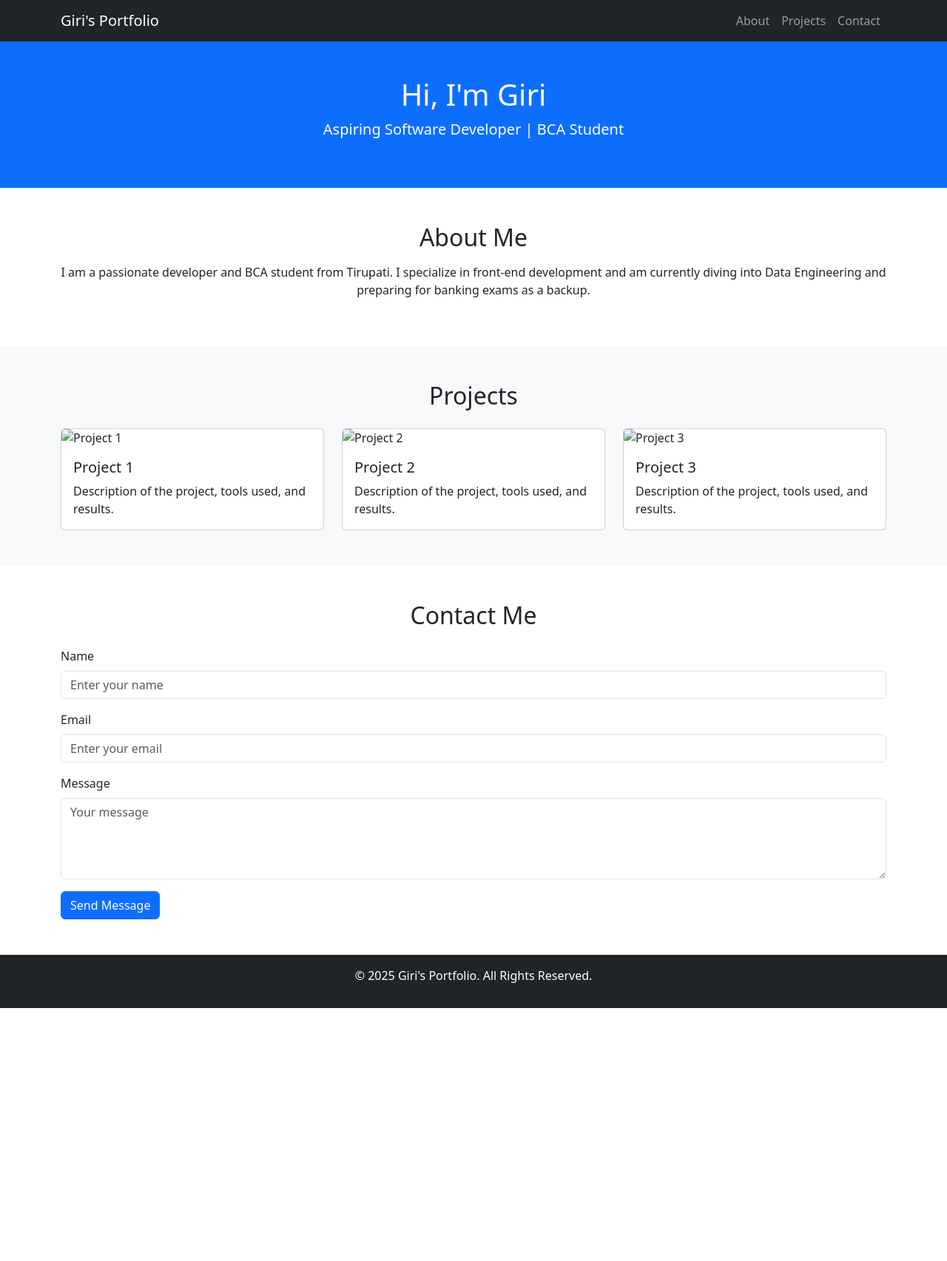
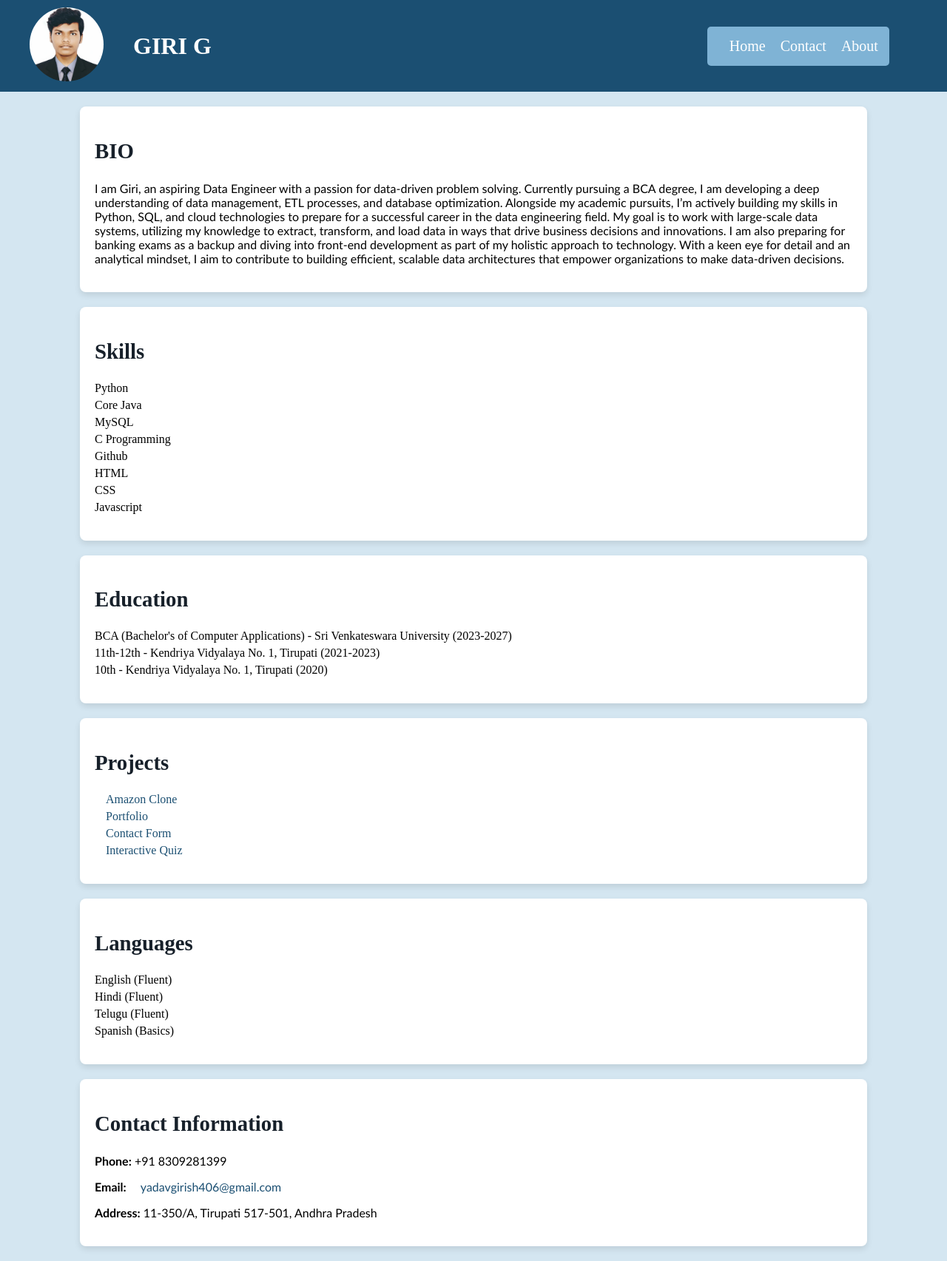
Before and after one commit to 1amgiri/github-portfolio, a plain HTML site: page index.html in a window 1280 px wide. Shown: the whole page at 74% size. Before the commit the page ends 1363 px from the top, so only its background shows below. Drawn offline with nearby package versions, Linux system fonts and the light colour scheme.

Commit message:
own-commit

```diff
--- a/index.html
+++ b/index.html
@@ -3,110 +3,80 @@
 <head>
     <meta charset="UTF-8">
     <meta name="viewport" content="width=device-width, initial-scale=1.0">
-  <title>Giri's Portfolio</title>
-  <!-- Bootstrap CSS -->
-  <link href="https://cdn.jsdelivr.net/npm/bootstrap@5.3.2/dist/css/bootstrap.min.css" rel="stylesheet">
-  <!-- Custom CSS -->
-  <link rel="stylesheet" href="styles.css">
+    <title>Portfolio</title>
+    <link rel="stylesheet" href="portfolio.css">
+    <script src="https://kit.fontawesome.com/yourcode.js" crossorigin="anonymous"></script>
 </head>
 <body>
-  <!-- Navbar -->
-  <nav class="navbar navbar-expand-lg navbar-dark bg-dark">
-    <div class="container">
-      <a class="navbar-brand" href="#">Giri's Portfolio</a>
-      <button class="navbar-toggler" type="button" data-bs-toggle="collapse" data-bs-target="#navbarNav">
-        <span class="navbar-toggler-icon"></span>
-      </button>
-      <div class="collapse navbar-collapse" id="navbarNav">
-        <ul class="navbar-nav ms-auto">
-          <li class="nav-item"><a class="nav-link" href="#about">About</a></li>
-          <li class="nav-item"><a class="nav-link" href="#projects">Projects</a></li>
-          <li class="nav-item"><a class="nav-link" href="#contact">Contact</a></li>
-        </ul>
+    <div class="banner">
+        <div class="dp">
+        <img src="profile.jpg"/>
+        </div>
+        <h1>GIRI G</h1>
+        <div class="menu">
+            <a href="index.html">Home</a>
+            <a href="#contact">Contact</a>
+            <a href="#about">About</a>
         </div>
     </div>
-  </nav>
+    <div class="desc">
+        <section id="profile">
+            <h2>BIO</h2>
+            <p>
+                I am Giri, an aspiring Data Engineer with a passion for data-driven problem solving. Currently pursuing a BCA degree, I am developing a deep understanding of data management, ETL processes, and database optimization. Alongside my academic pursuits, I’m actively building my skills in Python, SQL, and cloud technologies to prepare for a successful career in the data engineering field. My goal is to work with large-scale data systems, utilizing my knowledge to extract, transform, and load data in ways that drive business decisions and innovations.
 
-  <!-- Hero Section -->
-  <header class="bg-primary text-white text-center py-5">
-    <div class="container">
-      <h1>Hi, I'm Giri</h1>
-      <p class="lead">Aspiring Software Developer | BCA Student</p>
-    </div>
-  </header>
-
-  <!-- About Section -->
-  <section id="about" class="py-5">
-    <div class="container">
-      <h2 class="text-center">About Me</h2>
-      <p class="text-center mt-3">I am a passionate developer and BCA student from Tirupati. I specialize in front-end development and am currently diving into Data Engineering and preparing for banking exams as a backup.</p>
-    </div>
+I am also preparing for banking exams as a backup and diving into front-end development as part of my holistic approach to technology. With a keen eye for detail and an analytical mindset, I aim to contribute to building efficient, scalable data architectures that empower organizations to make data-driven decisions.
+            </p>
         </section>
 
-  <!-- Projects Section -->
-  <section id="projects" class="bg-light py-5">
-    <div class="container">
-      <h2 class="text-center">Projects</h2>
-      <div class="row mt-4">
-        <div class="col-md-4">
-          <div class="card">
-            <img src="project1.jpg" class="card-img-top" alt="Project 1">
-            <div class="card-body">
-              <h5 class="card-title">Project 1</h5>
-              <p class="card-text">Description of the project, tools used, and results.</p>
-            </div>
-          </div>
-        </div>
-        <div class="col-md-4">
-          <div class="card">
-            <img src="project2.jpg" class="card-img-top" alt="Project 2">
-            <div class="card-body">
-              <h5 class="card-title">Project 2</h5>
-              <p class="card-text">Description of the project, tools used, and results.</p>
-            </div>
-          </div>
-        </div>
-        <div class="col-md-4">
-          <div class="card">
-            <img src="project3.jpg" class="card-img-top" alt="Project 3">
-            <div class="card-body">
-              <h5 class="card-title">Project 3</h5>
-              <p class="card-text">Description of the project, tools used, and results.</p>
-            </div>
-          </div>
-        </div>
-      </div>
-    </div>
+        <section id="skills">
+            <h2>Skills</h2>
+            <ul>
+                <li>Python</li>
+                <li>Core Java</li>
+                <li>MySQL</li>
+                <li>C Programming</li>
+                <li>Github</li>
+                <li>HTML</li>
+                <li>CSS</li>
+                <li>Javascript</li>
+            </ul>
         </section>
 
-  <!-- Contact Section -->
-  <section id="contact" class="py-5">
-    <div class="container">
-      <h2 class="text-center">Contact Me</h2>
-      <form class="mt-4">
-        <div class="mb-3">
-          <label for="name" class="form-label">Name</label>
-          <input type="text" class="form-control" id="name" placeholder="Enter your name">
-        </div>
-        <div class="mb-3">
-          <label for="email" class="form-label">Email</label>
-          <input type="email" class="form-control" id="email" placeholder="Enter your email">
-        </div>
-        <div class="mb-3">
-          <label for="message" class="form-label">Message</label>
-          <textarea class="form-control" id="message" rows="4" placeholder="Your message"></textarea>
-        </div>
-        <button type="submit" class="btn btn-primary">Send Message</button>
-      </form>
-    </div>
+        <section id="education">
+            <h2>Education</h2>
+            <ul>
+                <li>BCA (Bachelor's of Computer Applications) - Sri Venkateswara University (2023-2027)</li>
+                <li>11th-12th - Kendriya Vidyalaya No. 1, Tirupati (2021-2023)</li>
+                <li>10th - Kendriya Vidyalaya No. 1, Tirupati (2020)</li>
+            </ul>
+        </section>
+        <section id="projects">
+            <h2>Projects</h2>
+            <ul>
+                <li><a href="https://github.com/1amgiri/Amazon-clone">Amazon Clone</a></li>
+                <li><a href="https://github.com/1amgiri/ApexPlanet-Web/tree/main/Task-1">Portfolio</a></li>
+                <li><a href="https://github.com/1amgiri/ApexPlanet-Web/tree/main/Task-2">Contact Form</a></li>
+                <li><a href="https://github.com/1amgiri/ApexPlanet-Web/tree/main/Task-3">Interactive Quiz</a></li>
+            </ul>
         </section>
 
-  <!-- Footer -->
-  <footer class="bg-dark text-white text-center py-3">
-    <p>&copy; 2025 Giri's Portfolio. All Rights Reserved.</p>
-  </footer>
+        <section id="languages">
+            <h2>Languages</h2>
+            <ul>
+                <li>English (Fluent)</li>
+                <li>Hindi (Fluent)</li>
+                <li>Telugu (Fluent)</li>
+                <li>Spanish (Basics)</li>
+            </ul>
+        </section>
+        <section id="contact">
+            <h2>Contact Information</h2>
+            <p><strong>Phone:</strong> +91 8309281399</p>
+            <p><strong>Email:</strong> <a href="mailto:yadavgirish406@gmail.com">yadavgirish406@gmail.com</a></p>
+            <p><strong>Address:</strong> 11-350/A, Tirupati 517-501, Andhra Pradesh</p>
+        </section>
+    </div>
 
-  <!-- Bootstrap JS -->
-  <script src="https://cdn.jsdelivr.net/npm/bootstrap@5.3.2/dist/js/bootstrap.bundle.min.js"></script>
 </body>
 </html>
--- /dev/null
+++ b/portfolio.css
@@ -0,0 +1,191 @@
+/* General Styles */
+body {
+    margin: 0;
+    padding: 0;
+    background-color: #d4e6f1;
+}
+h1 {
+    padding-left: 10px;
+}
+h3 {
+    font-family: 'Cursive', 'Brush Script MT', 'Segoe Script', sans-serif;
+    font-size: 36px;
+}
+p {
+    font-family: 'Gill Sans', 'Gill Sans MT', Calibri, 'Trebuchet MS', sans-serif;
+}
+.bio {
+    color: #aeb6bf;
+}
+a {
+    padding-left: 15px;
+}
+.top {
+    background-color: #a9cce3;
+    color: #1c2833;
+    text-align-last: center;
+}
+
+/* Banner Section */
+.banner {
+    display: flex;
+    background-color: #1b4f72;
+    align-items: center;
+    align-content: center;
+    padding: 10px;
+    color: white;
+    gap: 20px;
+    flex-wrap: wrap; /* Allow items to wrap on smaller screens */
+}
+.dp {
+    margin-right: 10px;
+    padding-left: 30px;
+}
+img {
+    height: 100px;
+    width: 100px;
+    clip-path: circle(50%);
+    align-items: center;
+}
+.menu {
+    text-decoration: none;
+    color: white;
+    background-color: #7fb3d5;
+    padding: 15px 15px;
+    border-radius: 5px;
+    transition: background-color 0.3 ease;
+    font-size: 20px;
+    gap: 20px;
+    margin-left: 650px;
+}
+.menu a:hover {
+    background-color: #1b4f72;
+    border-radius: 5%;
+    padding-right: 5px;
+    padding-left: 5px;
+}
+
+/* Section Styles */
+section {
+    padding: 20px;
+    margin: 20px auto;
+    background: #fff;
+    width: 80%;
+    border-radius: 8px;
+    box-shadow: 0 4px 8px rgba(0, 0, 0, 0.1);
+}
+section h2 {
+    color: #17202a;
+    font-size: 1.8em;
+}
+ul {
+    list-style: none;
+    padding: 0;
+}
+ul li {
+    margin: 5px 0;
+}
+
+/* Footer */
+footer {
+    text-align: center;
+    padding: 10px;
+    height: 20px;
+    background: #17202a;
+    color: #fff;
+    position: fixed;
+    width: 100%;
+    bottom: 0;
+    align-items: center;
+    align-content: center;
+}
+
+/* Links */
+a {
+    text-decoration: none;
+    color: #1b4f72;
+}
+.menu a {
+    color: white;
+    text-decoration: none;
+    padding-left: 15px;
+}
+.menu a:hover {
+    background-color: #1b4f72;
+    border-radius: 5%;
+    padding-right: 5px;
+    padding-left: 5px;
+}
+
+#projects ul li a {
+    color: #1b4f72;
+    text-decoration: none;
+}
+
+#projects ul li a:hover {
+    text-decoration: underline;
+}
+
+/* Mobile Responsiveness */
+@media (max-width: 768px) {
+    /* Adjust banner layout */
+    .banner {
+        flex-direction: column;
+        text-align: center;
+        gap: 10px;
+    }
+    .menu {
+        margin-left: 0;
+        margin-top: 10px;
+        display: flex;
+        justify-content: center;
+        gap: 15px;
+    }
+    .menu a {
+        padding: 10px;
+        font-size: 16px;
+    }
+    img {
+        width: 80px;
+        height: 80px;
+    }
+    section {
+        width: 90%;
+        padding: 15px;
+    }
+    section h2 {
+        font-size: 1.5em;
+    }
+    .desc p {
+        font-size: 14px;
+    }
+    footer {
+        font-size: 12px;
+        padding: 8px;
+    }
+}
+
+/* Extra small screens (up to 480px) */
+@media (max-width: 480px) {
+    h1 {
+        font-size: 24px;
+    }
+    .menu a {
+        padding: 8px;
+        font-size: 14px;
+    }
+    img {
+        width: 70px;
+        height: 70px;
+    }
+    section {
+        width: 95%;
+        padding: 10px;
+    }
+    section h2 {
+        font-size: 1.3em;
+    }
+    footer {
+        font-size: 10px;
+    }
+}
--- a/style.css
+++ /dev/null
@@ -1,15 +0,0 @@
-body {
-    font-family: Arial, sans-serif;
-  }
-
-  header {
-    background: linear-gradient(45deg, #007bff, #0056b3);
-  }
-
-  section {
-    padding: 50px 0;
-  }
-
-  footer {
-    background-color: #212529;
-  }
```
Also changed, not shown: logo.jpg (added), profile.jpg (added). Lines whose indentation alone changed are shown as unchanged.
